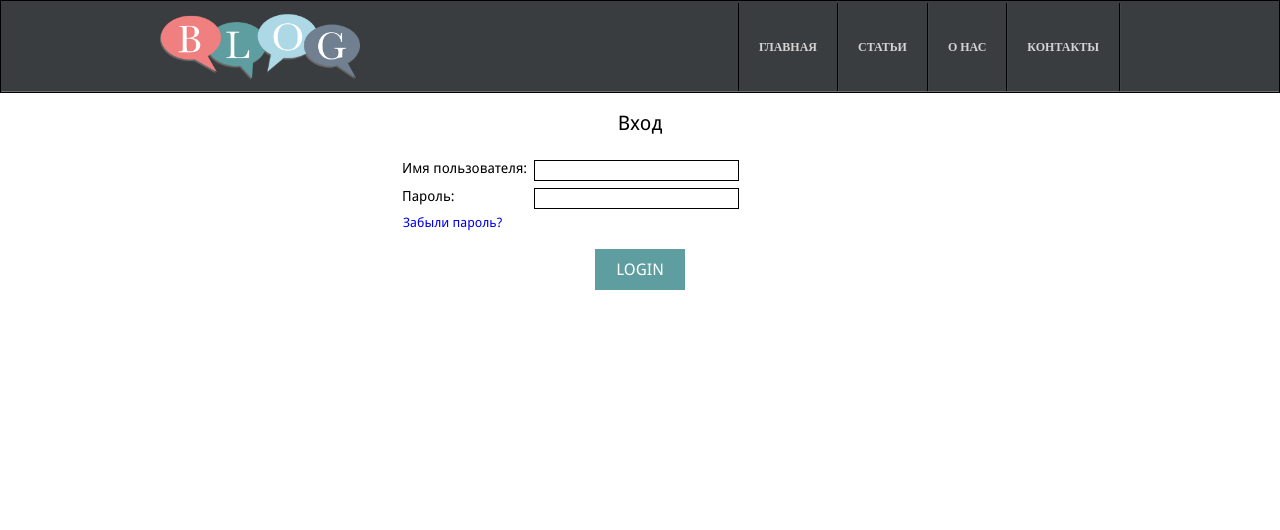
After one commit to alexey-luhinin/BlogDjango, a Django app: page /login in a window 1280 px wide. The commit adds this page. Shown: the top 530 px of the page. Run offline with Django 3.2, Linux system fonts and the light colour scheme.

Commit message:
register-login-logout

```diff
--- a/blog/main/static/main/css/style.css
+++ b/blog/main/static/main/css/style.css
@@ -438,3 +438,97 @@ body{
 }
 
 /* DETAIL ADD COMMENTS FORM */
+
+/* REGISTRATION PAGE */
+
+.registration {
+	width: 50%;
+	margin: 20px auto;
+}
+
+.registration label {
+	margin-top: 10px;
+	display: inline-block;
+	font-weight: 700;
+}
+
+.registration__title {
+	text-align: center;
+	font-size: 20px;
+	margin: 20px 0;
+}
+
+.registration__input {
+	width: 50%;
+	display: block;
+	margin: 10px 0;
+	border: 1px solid #000;
+	font-size: 16px;
+}
+
+.registration__button {
+	text-transform: uppercase;
+	margin-top: 15px;
+	display: block;
+	padding: 10px 20px 8px 20px;
+	color: #FFF;
+	background: #5f9ea0;
+	font-size: 16px;
+	text-align: center;
+	font-style: normal;
+	border: 1px solid #5f9ea0;
+	border-width: 1px 1px 3px;
+	margin-bottom: 10px;
+	cursor: pointer;
+}
+
+/* REGISTRATION PAGE */
+
+/* LOGIN PAGE */
+
+.login-page__form {
+	width: 50%;
+	margin: 0 auto;
+}
+
+.login-page__table input {
+	border: 1px solid #000;
+	font-size: 16px;
+	margin-top: 5px;
+}
+
+.login-page__table label {
+	margin-right: 5px;
+}
+
+
+.login-page__title {
+	text-align: center;
+	font-size: 20px;
+	margin: 20px 0;
+}
+
+.login-page__lost-pass {
+	font-size: 13px;
+	margin: 3px;
+	margin-top: 5px;
+}
+
+.login-page__button {
+	text-transform: uppercase;
+	margin: 3px auto;
+	margin-top: 20px;
+	display: block;
+	padding: 10px 20px 8px 20px;
+	color: #FFF;
+	background: #5f9ea0;
+	font-size: 16px;
+	text-align: center;
+	font-style: normal;
+	border: 1px solid #5f9ea0;
+	border-width: 1px 1px 3px;
+	margin-bottom: 10px;
+	cursor: pointer;
+}
+
+/* LOGIN PAGE */
--- a/blog/main/templates/main/articles_detail.html
+++ b/blog/main/templates/main/articles_detail.html
@@ -27,7 +27,7 @@
 		</form>
 	</div>
 	{% else %}
-		<p>Авторизируйтесь, чтобы добавить комментарий!</p>
+		<p><a href="{% url 'login' %}">Авторизируйтесь</a>, чтобы добавить комментарий!</p>
 	{% endif %}
 </div>
 {% endblock %}
--- /dev/null
+++ b/blog/main/templates/main/login.html
@@ -0,0 +1,40 @@
+{% extends "main/base.html" %}
+
+{% block title %}
+<title>Главная</title>
+{% endblock %}
+
+{% block content %}
+
+{% if form.errors %}
+<p>Неправильный логин или пароль. Попробуйте еще раз.</p>
+{% endif %}
+
+{% if user.is_authenticated %}
+<p>Вы успешно авторизировались.</p>
+{% else %}
+<div class="login-page">
+	<p class="login-page__title">Вход</p>
+	<form class="login-page__form" method="post" action="{% url 'login' %}">
+		{% csrf_token %}
+		<table class="login-page__table">
+			<tr class="login-page__row">
+				<td class="login-page__column">{{ form.username.label_tag }}</td>
+				<td class="login-page__column">{{ form.username }}</td>
+			</tr>
+			<tr class="login-page__row">
+				<td class="login-page__column">{{ form.password.label_tag }}</td>
+				<td class="login-page__column">{{ form.password }}</td>
+			</tr>
+		</table>
+	<p class="login-page__lost-pass"><a href="#">Забыли пароль?</a></p>
+		<input class="login-page__button" type="submit" value="login">
+		<input type="hidden" name="next" value="{% url 'login' %}">
+	</form>
+
+	{# Assumes you setup the password_reset view in your URLconf #}
+</div>
+{% endif %}
+
+
+{% endblock %}
--- a/blog/main/urls.py
+++ b/blog/main/urls.py
@@ -1,3 +1,5 @@
+from django.contrib.auth import views as auth_views
+
 from django.urls import path
 from . import views
 
@@ -7,8 +9,17 @@ urlpatterns = [
     path('contacts', views.contacts, name='contacts'),
     path('articles', views.articles, name='articles'),
     path('add_article', views.add_article, name='add_article'),
-    path('article/<int:pk>', views.ArticleDetailView.as_view(), name='article_detail'),
-    path('article/update/<int:pk>', views.ArticleUpdateView.as_view(), name='article_update'),
-    path('article/delete/<int:pk>', views.ArticleDeleteView.as_view(), name='article_delete'),
-    path('add_category', views.CategoryCreateView.as_view(), name='add_category'),
+    path('article/<int:pk>', views.ArticleDetailView.as_view(),
+        name='article_detail'),
+    path('article/update/<int:pk>', views.ArticleUpdateView.as_view(),
+        name='article_update'),
+    path('article/delete/<int:pk>', views.ArticleDeleteView.as_view(),
+        name='article_delete'),
+    path('add_category', views.CategoryCreateView.as_view(),
+        name='add_category'),
+    path('login', auth_views.LoginView.as_view(template_name="main/login.html"),
+        name='login'),
+    path('logout', auth_views.LogoutView.as_view(next_page='login',
+        template_name='main/logout.html')),
+    path('registration', views.registration, name='registration'),
 ]
```
Also changed, not shown: blog/main/forms.py (+17 -1 lines), blog/main/templates/main/registration.html (added, +12 -0 lines), blog/main/views.py (+32 -8 lines), blog/db.sqlite3, blog/main/templates/main/logout.html (added).
